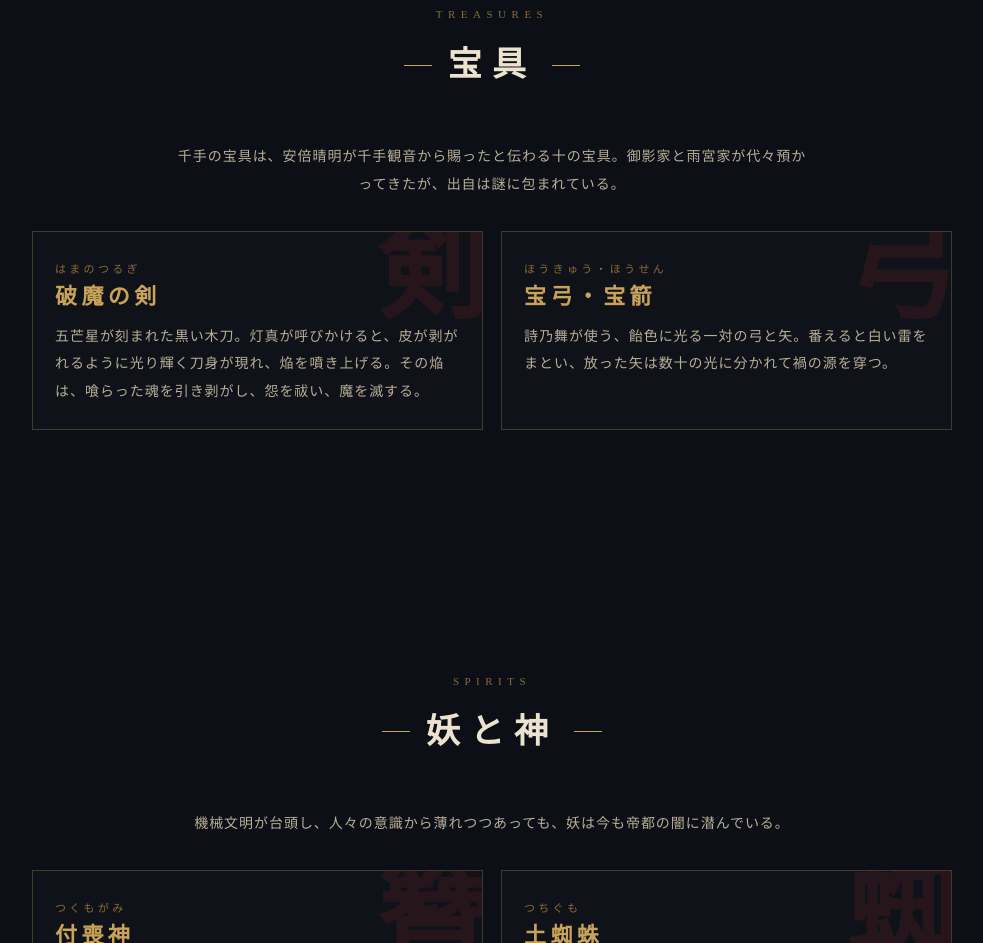
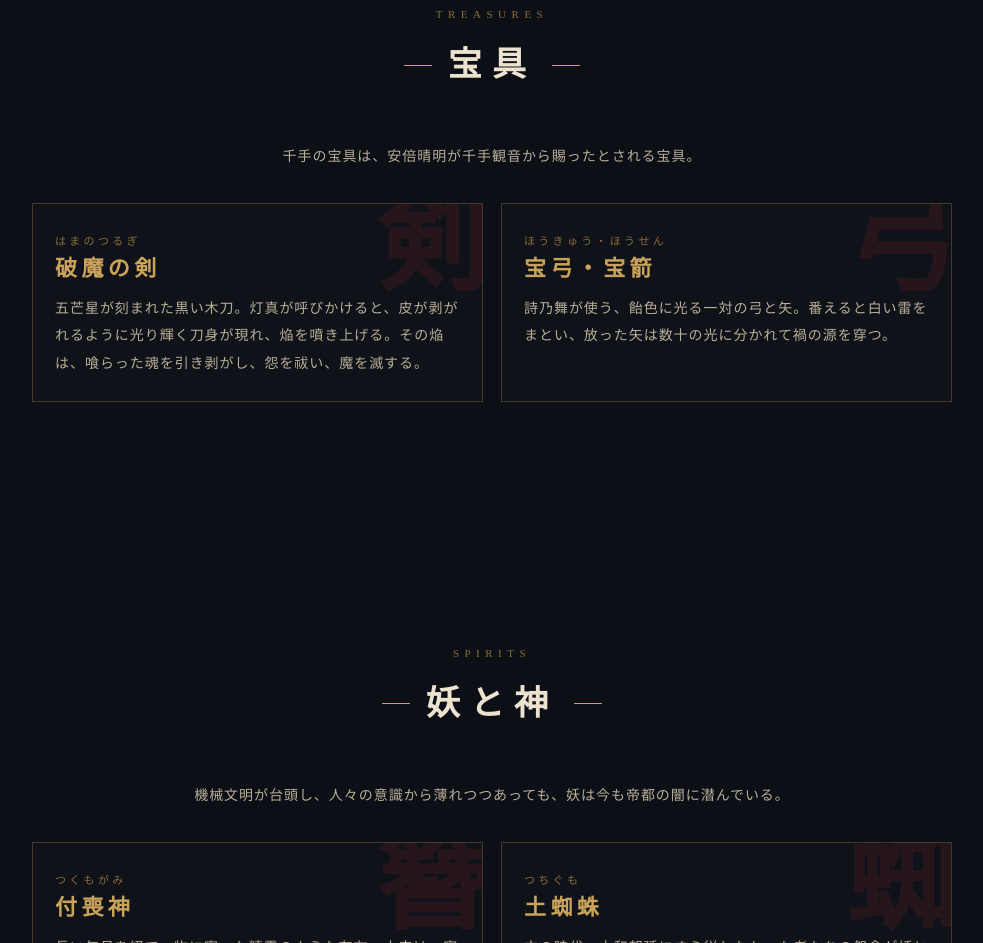
Before and after one commit to 8rgfp9pjc9-ai/kamiyadori, a plain HTML site: page index.html in a window 1280 px wide. Shown: the part 5012-5955 px from the top of the page, without its empty margins (148-1131 px from the left). Drawn offline with Linux system fonts and the light colour scheme; a web font is replaced by a local one.

Commit message:
宝具の説明文を修正
Co-Authored-By: Claude Opus 5.5 <noreply@anthropic.com>
Claude-Session: https://claude.ai/code/session_01GznJ74Y62rxPGqjWbqGWhy

```diff
--- a/index.html
+++ b/index.html
@@ -424,7 +424,7 @@
 
   <section id="hogu">
     <div class="head reveal"><span class="en">TREASURES</span><h2>宝具</h2></div>
-    <p class="sec-lead reveal">千手の宝具は、安倍晴明が千手観音から賜ったと伝わる十の宝具。御影家と雨宮家が代々預かってきたが、出自は謎に包まれている。</p>
+    <p class="sec-lead reveal">千手の宝具は、安倍晴明が千手観音から賜ったとされる宝具。</p>
     <div class="items">
       <article class="item reveal">
         <span class="mark">剣</span>
```
